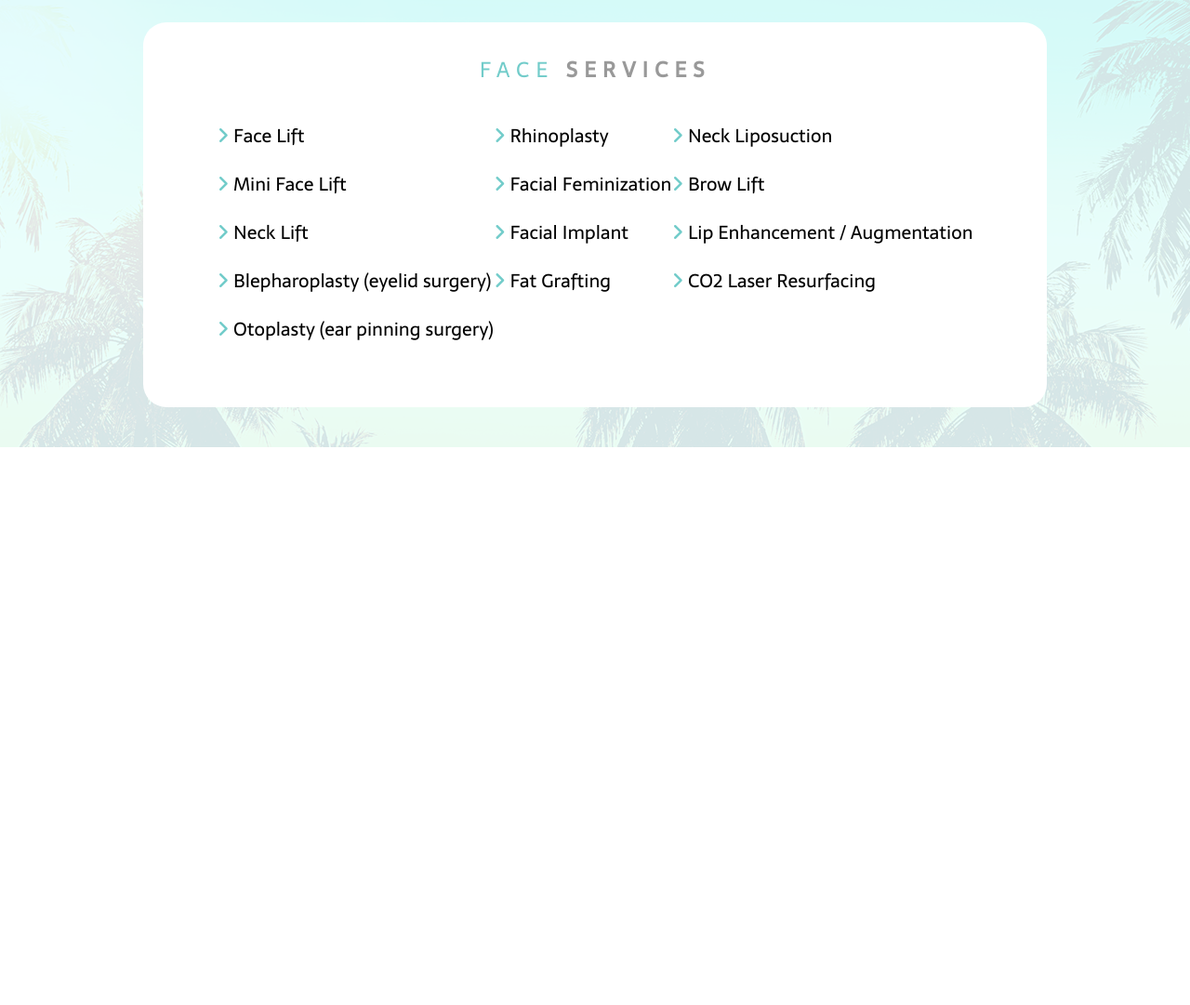
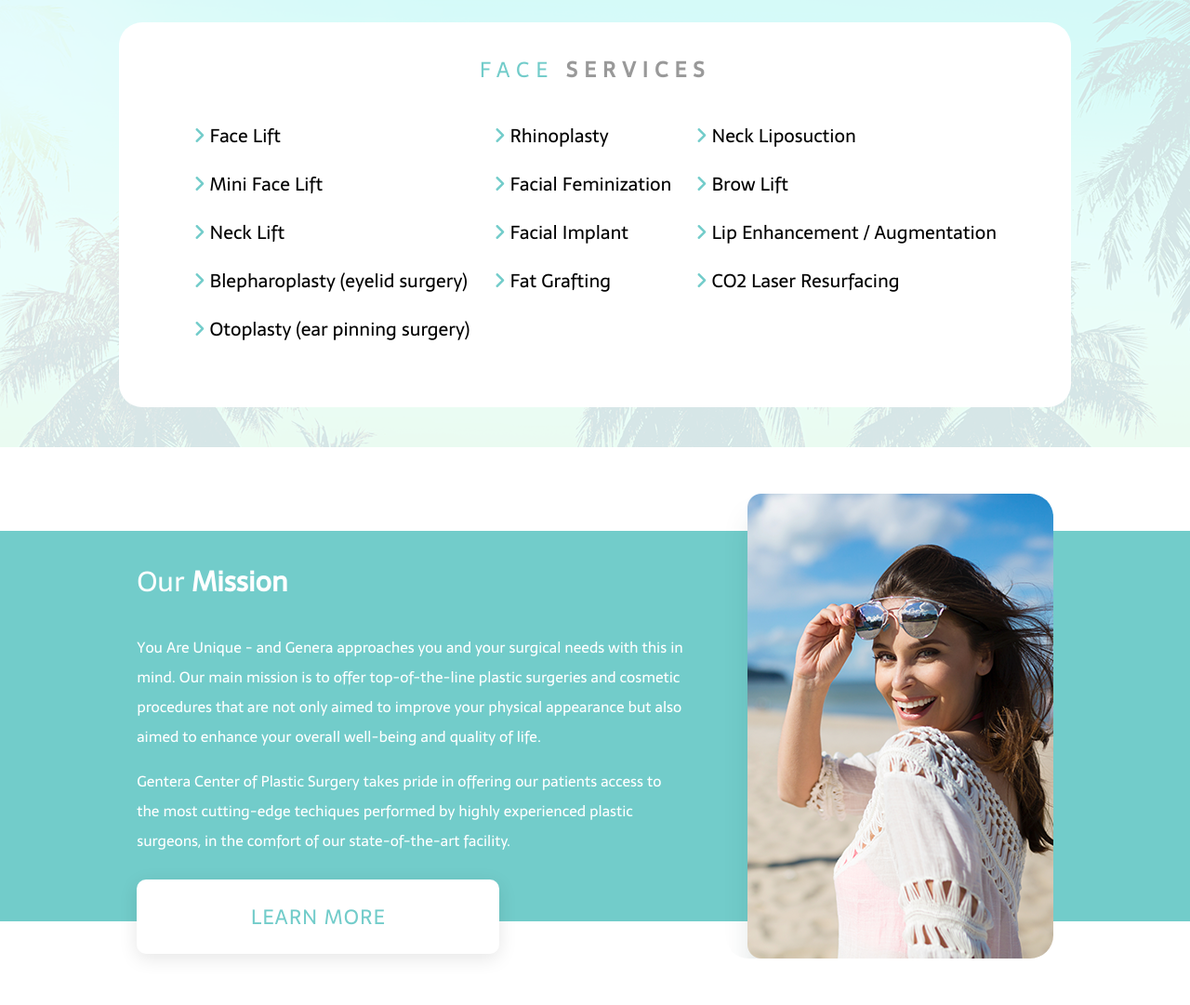
Before and after one commit to igorgvozden/EDproject, a plain HTML site: page index.html in a window 1280 px wide. Shown: the part 1988-3069 px from the top of the page at 93% size. Before the commit the page ends 2469 px from the top, so only its background shows below. Drawn offline with Linux system fonts and the light colour scheme.

Commit message:
mission section added

```diff
--- a/index.html
+++ b/index.html
@@ -150,6 +150,28 @@
                     </div>
                 </div>
             </section>
+
+            <section class="mission">
+                <div class="mission-container">
+                    <div class="mission-container__content">
+                        <div class="mission-container__content-left">
+                            <p class="mission-container__content-left__title">Our<span> Mission</span></p>
+                            <p class="mission-container__content-left__text">
+                                You Are Unique - and Genera approaches you and your surgical needs with this in mind.
+                                Our main mission is to offer top-of-the-line plastic surgeries and cosmetic procedures that are
+                                not only aimed to improve your physical appearance but also aimed to enhance your overall well-being and quality of life.
+                            </p>
+                            <p class="mission-container__content-left__text">
+                                Gentera Center of Plastic Surgery takes pride in offering our patients access to the most cutting-edge
+                                techiques performed by highly experienced plastic surgeons, in the comfort of our state-of-the-art facility.
+                            </p>
+                            <p class="mission-container__content-left__button">learn more</p>
+                        </div>
+
+                        <div class="mission-container__content-right" style="background-image: url('images/ourmission.png');"></div>
+                    </div>
+                </div>
+            </section>
         </div>
 
         <div class="page-container__right">
--- a/script.js
+++ b/script.js
@@ -22,13 +22,22 @@ let serviceButtons = document.querySelectorAll(".services-container__box__button
 let serviceTitle = document.querySelector(".services-info__container__title");
 
 function removeActiveClass() {
-    serviceButtons.forEach(el => el.classList.remove("active-service"));
+    serviceButtons.forEach(el => {
+        el.classList.remove("active-service");
+        el.innerHTML = "learn more";
+    });
 };
 
 serviceButtons.forEach(el => {
     el.addEventListener("click", (e) => {
         removeActiveClass();
         e.target.classList.add("active-service");
+        e.target.innerHTML = "see below";
         serviceTitle.innerHTML = `${e.target.id}<span> services</span>`;
     })
 });
+
+window.onload = () => {
+    serviceButtons[0].classList.add("active-service");
+    serviceButtons[0].innerHTML = "see below";
+};
--- a/scss/style.scss
+++ b/scss/style.scss
@@ -272,7 +272,7 @@ html, body {
 
 .services-info__container {
     padding: 2em 4em;
-    min-width: 55%;
+    flex-basis: 70%;
     background-color: white;
     border-radius: 25px;
 }
@@ -301,6 +301,63 @@ html, body {
     color: white;
 }
 
+// our mission section
+
+.mission {
+    flex-basis: 100%;
+    min-height: 600px;
+    display: flex;
+    align-items: center;
+}
+
+.mission-container {
+    flex-basis: 100%;
+    background-color: $mainColor;
+    position: relative;
+}
+
+.mission-container__content {
+    display: flex;
+    justify-content: space-between;
+    margin: 0 auto;
+    width: 77%;
+}
+
+.mission-container__content-left {
+    flex-basis: 60%;
+}
+
+.mission-container__content-left__title {
+    color: white;
+    font-size: 30px;
+
+    span {
+        font-weight: 800;
+    }
+}
+
+.mission-container__content-left__text {
+    color: white;
+    line-height: 2;
+}
+
+.mission-container__content-left__button {
+    @include whiteButton;
+    position: absolute;
+    bottom: -35px;
+    font-size: 22px;
+    padding: 1em 2.5em;
+    width: 280px;
+    text-align: center;
+}
+
+.mission-container__content-right {
+    margin: -40px 0;
+    width: 353px;
+    height: 500px;
+    border-radius: 25px;
+}
+
 // right side -- menu bar
 
 .page-container__right {
```
Also changed, not shown: css/style.css.
